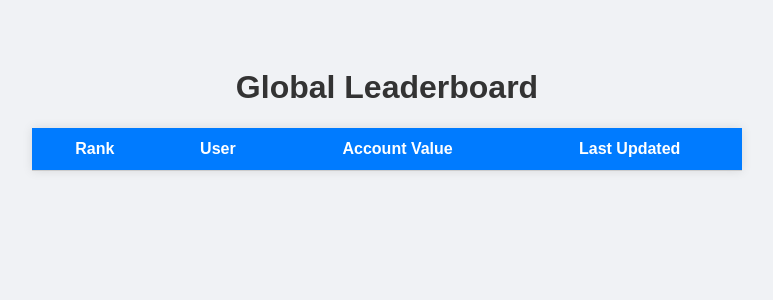
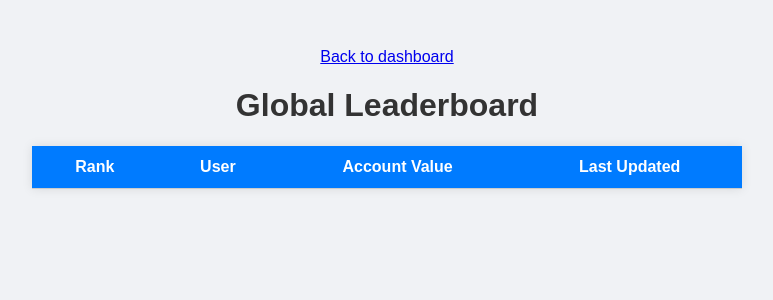
Before and after one commit to tallbeenboy/urban-couscous, a Flask app: page /leaderboard-page in a window 1280 px wide. Shown: the top 300 px of the page, without its empty margins (253-1026 px from the left). Run offline with Flask 3, Linux system fonts and the light colour scheme; data that the repository does not hold is empty; parts of the project's set-up code (start-up, migrations or seed data) failed here and were passed over.

Commit message:
Update leaderboard.html

```diff
--- a/templates/leaderboard.html
+++ b/templates/leaderboard.html
@@ -35,6 +35,8 @@
     </style>
 </head>
 <body>
+    <a href="{{ url_for('dashboard') }}" style="text-align: left">Back to dashboard</a>
+    <br>
     <h1>Global Leaderboard</h1>
     <table>
   <thead>
```
